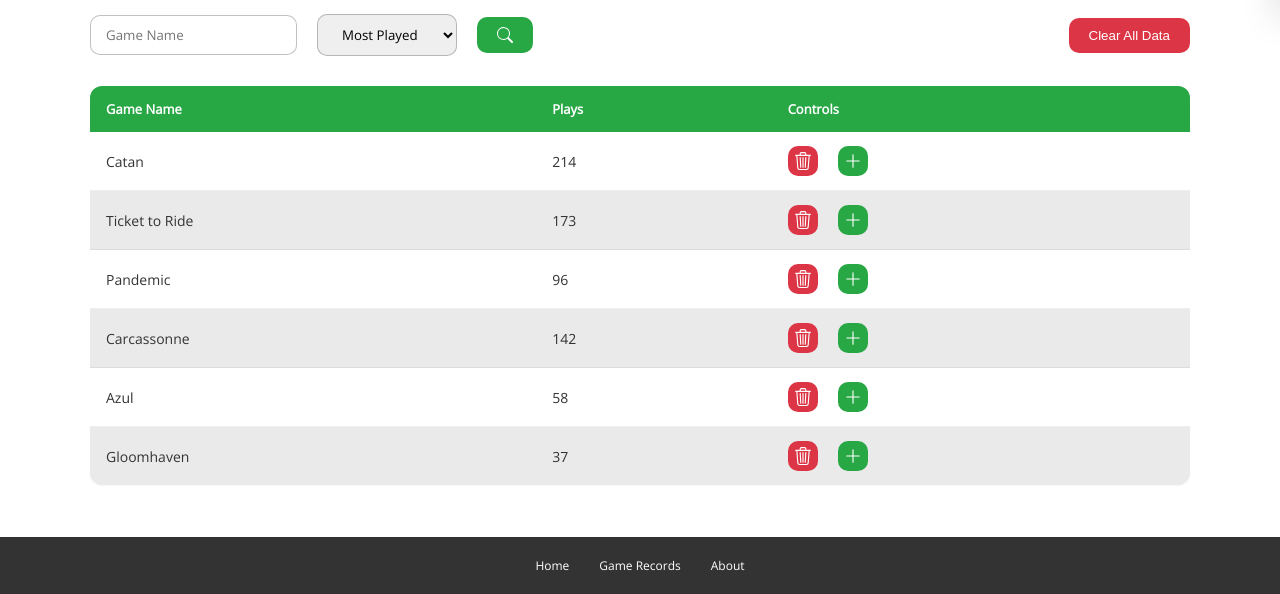
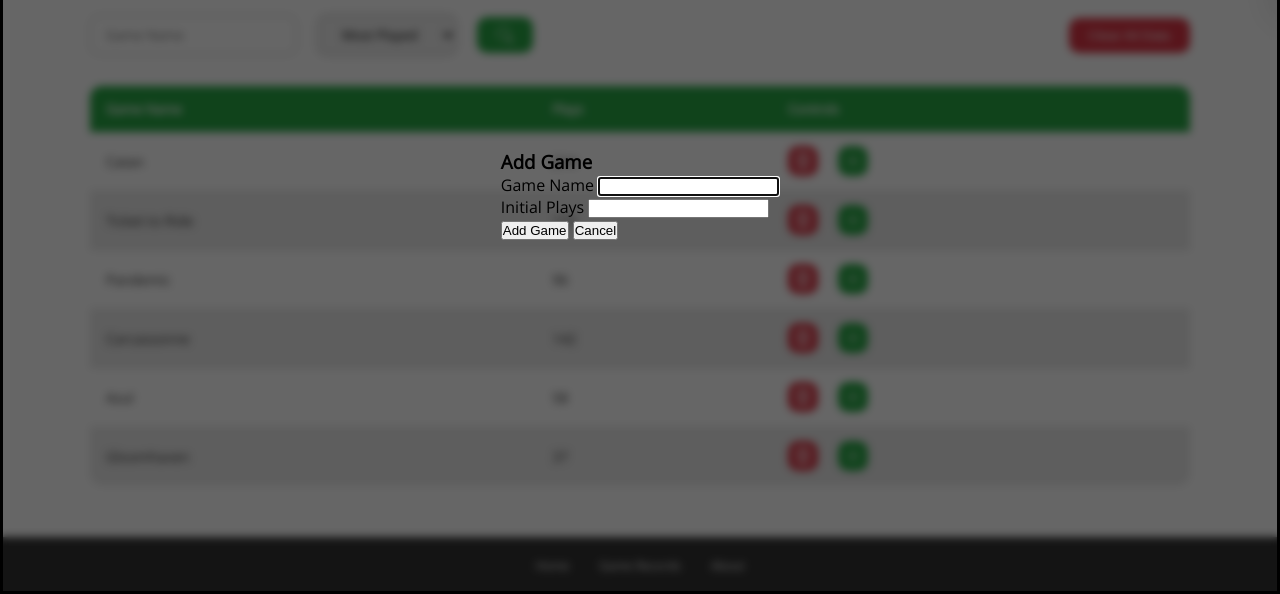
Before and after one commit to Hristo-Neshev/game-records, a website with bundled scripts: page pages/records.html in a window 1280 px wide. Both pictures are taken after a click on the button 1167 px from the left and 167 px from the top of the page. Shown: the part 206-800 px from the top of the page. Built offline with nearby package versions, Linux system fonts and the light colour scheme.

Commit message:
toggle add game dialog logic

```diff
--- /dev/null
+++ b/less/components/_form.less
@@ -0,0 +1 @@
+.form {}
--- /dev/null
+++ b/less/components/dialogs/_add-game-dialog.less
@@ -0,0 +1,24 @@
+.add-game-dialog {
+    display: none;
+
+    &[open] {
+        position: fixed;
+        top: 0;
+        left: 0;
+        right: 0;
+        bottom: 0;
+        width: 100vw;
+        height: 100vh;
+        display: flex;
+        align-items: center;
+        justify-content: center;
+        padding: 1.5rem;
+        box-sizing: border-box;
+        background: rgba(0, 0, 0, 0.6);
+        -webkit-backdrop-filter: blur(4px);
+        backdrop-filter: blur(4px);
+        z-index: 10000;
+        overflow-y: auto;
+        pointer-events: auto;
+    }
+}
--- a/less/main.less
+++ b/less/main.less
@@ -14,3 +14,8 @@
 @import "./components/navigation/_navigation.less";
 @import "./components/navigation/_mobile-menu.less";
 @import "./components/_records.less";
+@import "./components/_form.less";
+
+
+// --- Dialogs ---
+@import "./components/dialogs/_add-game-dialog.less";
--- a/pages/records.html
+++ b/pages/records.html
@@ -107,6 +107,27 @@
         </footer>
     </div>
 
+    <!-- Add Game Dialog -->
+    <dialog class="add-game-dialog js-add-game-dialog">
+        <div class="add-game-dialog__inner-container">
+            <form class="form js-add-game-form">
+                <h3 class="form__title">Add Game</h3>
+                <div class="form__single-input-container">
+                    <label for="gameNameInput" class="form__label">Game Name</label>
+                    <input id="gameNameInput" type="text" class="form__input js-game-name-input">
+                </div>
+                <div class="form__single-input-container">
+                    <label for="playesCountInput" class="form__label">Initial Plays</label>
+                    <input id="playesCountInput" type="number" class="form__input js-initial-plays-input">
+                </div>
+            </form>
+            <div class="form__buttons-container">
+                <button class="form__button form__button--submit js-add-game-submit-button">Add Game</button>
+                <button class="form__button form__button--cancel js-add-game-cancel-button">Cancel</button>
+            </div>
+        </div>
+    </dialog>
+
 
     <!-- Mobile Menu -->
     <section class="mobile-menu js-mobile-menu">
--- /dev/null
+++ b/scripts/components/records/dialogs/addGameDialog/addGameDialog.js
@@ -0,0 +1,13 @@
+import toggleDialogElement from "../../../../utils/toggleDialog.js";
+import { addGameSubmitHandler, addGameCancel } from "./addGameDialogControls.js";
+
+export default function initAddGameDialog() {
+    const addGameButtonEl = document.querySelector(".js-add-game-btn");
+    const addGameDialogEl = document.querySelector(".js-add-game-dialog");
+    const addGameSubmitBtnEl = document.querySelector(".js-add-game-submit-button");
+    const cancelDialogBtnEl = document.querySelector(".js-add-game-cancel-button");
+
+    addGameButtonEl.addEventListener("click", (event) => { toggleDialogElement("open", addGameDialogEl) });
+    addGameSubmitBtnEl.addEventListener("click", addGameSubmitHandler);
+    cancelDialogBtnEl.addEventListener("click", (event) => addGameCancel(addGameDialogEl));
+}
--- /dev/null
+++ b/scripts/components/records/dialogs/addGameDialog/addGameDialogControls.js
@@ -0,0 +1,19 @@
+import toggleDialogElement from "../../../../utils/toggleDialog.js";
+
+const addGameForm = document.querySelector(".js-add-game-form");
+const gameNameInputEl = document.querySelector(".js-game-name-input");
+const initialGamePLaysInputEl = document.querySelector(".js-initial-plays-input");
+
+
+export function addGameCancel(addGameDialogEl) {
+    closeAddGameDialog(addGameDialogEl);
+}
+
+export function addGameSubmitHandler(event) {
+    console.log("form submit");
+}
+
+function closeAddGameDialog(addGameDialogEl) {
+    toggleDialogElement("close", addGameDialogEl);
+    addGameForm.reset();
+}
--- a/scripts/components/records/records.js
+++ b/scripts/components/records/records.js
@@ -1,5 +1,6 @@
 import renderTableRows from "./renderRecords.js";
 import initRecordsFilters from "./recordsFilters.js";
+import initAddGameDialog from "./dialogs/addGameDialog/addGameDialog.js";
 
 export let recordsData = []
 export default function initRecordsComponent() {
@@ -18,4 +19,5 @@
     ];
     renderTableRows(recordsData);
     initRecordsFilters();
+    initAddGameDialog();
 }
--- a/scripts/components/records/renderRecords.js
+++ b/scripts/components/records/renderRecords.js
@@ -1,4 +1,4 @@
-import { elCreator, appendElement } from "../../utils/elCreatorJS/el-creator.js";
+import { elCreator, appendElement } from "../../services/elCreatorJS/el-creator.js";
 
 export default function renderRecords(recordsData) {
     const tableBodyEl = document.querySelector(".js-records-table");
--- /dev/null
+++ b/scripts/utils/toggleDialog.js
@@ -0,0 +1,6 @@
+export default function toggleDialogElement(action, dialogEl) {
+    switch (action) {
+        case "open": dialogEl.show(); break;
+        case "close": dialogEl.close(); break;
+    }
+}
```
Also changed, not shown: scripts/services/elCreatorJS/el-creator.js (renamed from scripts/utils/elCreatorJS/el-creator.js), scripts/services/elCreatorJS/package.json (renamed from scripts/utils/elCreatorJS/package.json), scripts/services/elCreatorJS/readme.md (renamed from scripts/utils/elCreatorJS/readme.md), scripts/services/elCreatorJS/templates/create-functions/notFound.js (renamed from scripts/utils/elCreatorJS/templates/create-functions/notFound.js), scripts/services/elCreatorJS/templates/create-functions/records-table-row.js (renamed from scripts/utils/elCreatorJS/templates/create-functions/records-table-row.js), scripts/services/elCreatorJS/templates/templates.js (renamed from scripts/utils/elCreatorJS/templates/templates.js), styles/main.css.
